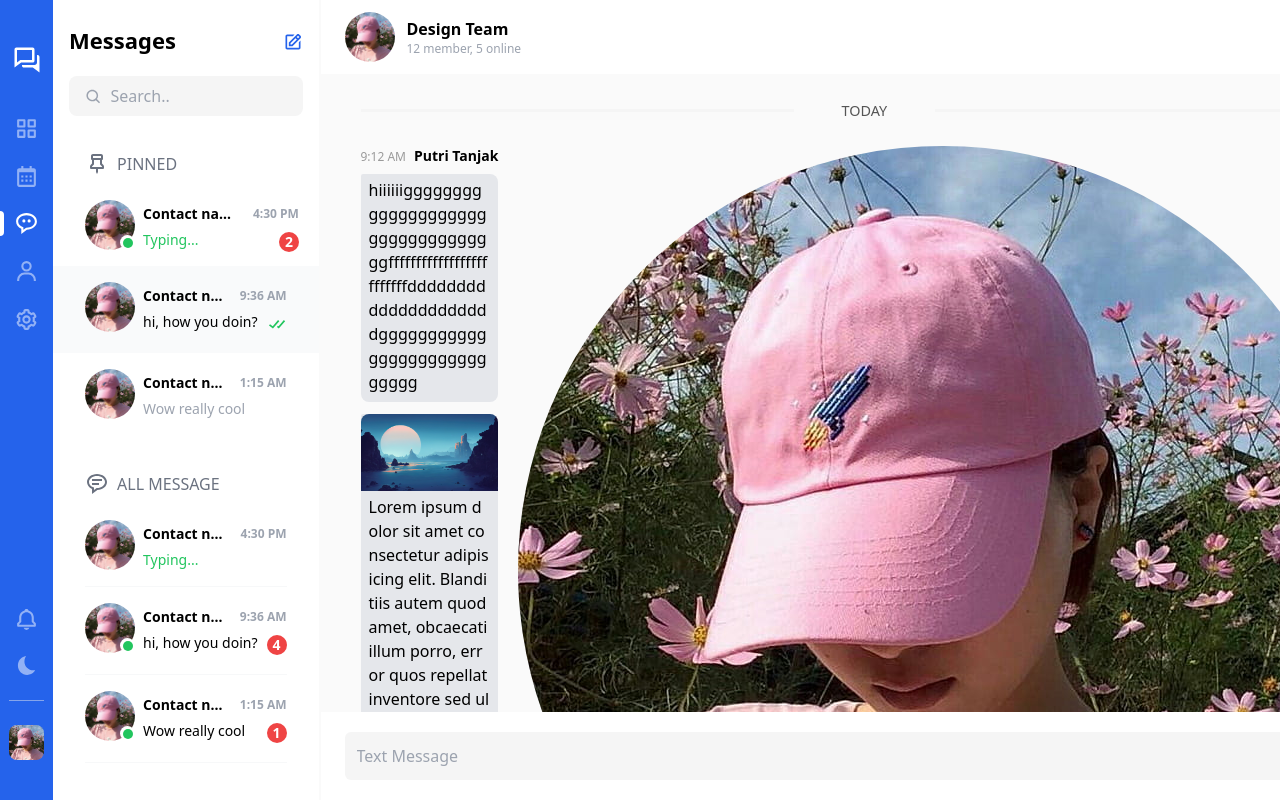
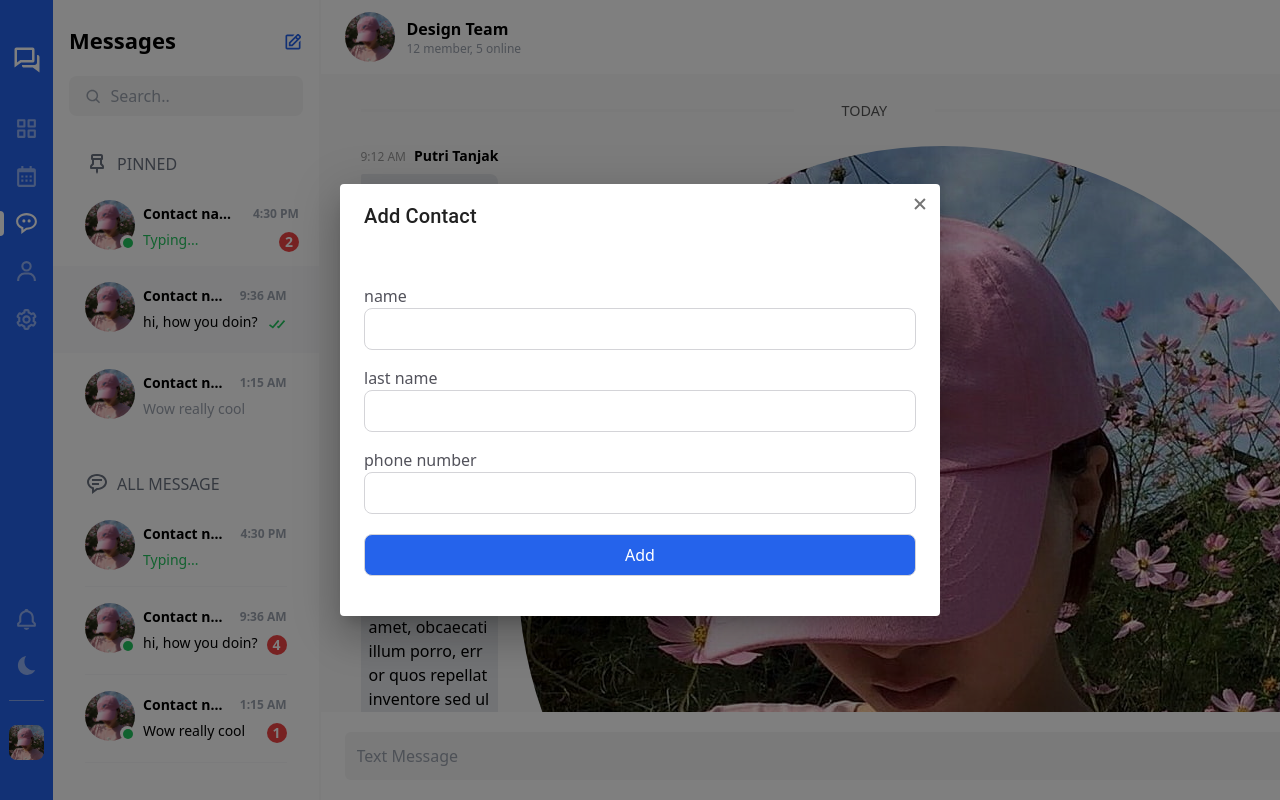
Before and after one commit to fatemeh19/mychat, a Next.js app in the folder frontend/: page / in a window 1280 px wide. Both pictures are taken after a click on the icon 26 px from the left and 271 px from the top of the page. Shown: the top 800 px of the page. Built offline with nearby package versions, Linux system fonts and the light colour scheme.

Commit message:
add Contact form

```diff
--- a/frontend/package.json
+++ b/frontend/package.json
@@ -9,6 +9,9 @@
     "lint": "next lint"
   },
   "dependencies": {
+    "@emotion/react": "^11.11.1",
+    "@emotion/styled": "^11.11.0",
+    "@mui/material": "^5.13.4",
     "@reduxjs/toolkit": "^1.9.5",
     "@types/node": "20.1.4",
     "@types/react": "18.2.6",
--- a/frontend/src/components/Icons/home/HomeIcons.tsx
+++ b/frontend/src/components/Icons/home/HomeIcons.tsx
@@ -9,7 +9,8 @@ import { BiMessageRoundedDots } from "react-icons/bi";
 import { IoIosMoon } from "react-icons/io";
 import { IoIosSunny } from "react-icons/io";
 import { BiCog } from "react-icons/bi";
-
+import {useState} from 'react';
+import Contact from "../../contact";
 
 export  function CalenderIcon(){
 
@@ -37,11 +38,15 @@ export  function ChatIcon(){
 
 
 export  function ContactsIcon(){
-
+    const [open,setOpen]=useState(false)
+    const handleOpen=()=>{
+        setOpen(!open)
+    }
     return (
 
         <div className="flex justify-center home-icons py-5">
-            <BiUser className="text-white h-icon cursor-pointer opacity-[.5] w-[30px] h-[30px]" />
+            <BiUser className="text-white h-icon cursor-pointer opacity-[.5] w-[30px] h-[30px]" onClick={()=>{setOpen(true)}} />
+            <Contact open={open} handleOpen={handleOpen} />
         </div>
 
     )
--- /dev/null
+++ b/frontend/src/components/contact/addContactForm.tsx
@@ -0,0 +1,78 @@
+import { Form, withFormik } from "formik";
+import * as yup from 'yup'
+import Input from "../auth/input";
+import { createRef } from "react";
+
+
+interface addContactFormProps {
+    name: string,
+    lastName:string,
+    phone: string
+}
+
+let btn: any;
+let add: () => void
+
+const AddContactFormInner = (props: any) => {
+    btn = createRef<HTMLButtonElement>()
+
+    add = () => {}
+
+    return (
+
+          <Form className=" w-full">
+
+                 <Input name='name' label="name" />
+                 <Input name='last-name' label="last name" />
+                 <Input name="phone" label="phone number" />
+
+                 <div className="my-5">
+                     <button
+                         ref={btn}
+                         id="add-contact"
+                         name="add contact"
+                         type='submit'
+                        className="w-full cursor-pointer bg-blue-600 hover:bg-blue-800 transition-all duration-150 text-white border border-zinc-300 px-3 py-2 outline-none rounded-lg "
+                     >Add</button>
+                 </div>
+          </Form>
+
+    );
+}
+
+const phoneRegExp = /^((\\+[1-9]{1,4}[ \\-]*)|(\\([0-9]{2,3}\\)[ \\-]*)|([0-9]{2,4})[ \\-]*)*?[0-9]{3,4}?[ \\-]*[0-9]{3,4}?$/
+
+const addContactFormValidationSchema = yup.object().shape({
+    name: yup.string().required().min(3, 'Atleast enter 3 words'),
+    phone: yup.string().required().matches(phoneRegExp, 'Phone number is not valid'),
+})
+
+interface addContactFormValue {
+    name?: string,
+    lastName?:string,
+    phone?: Number | '',
+
+}
+
+const AddContactForm = withFormik<addContactFormValue,addContactFormProps>({
+    mapPropsToValues: props => {
+        return {
+            name: '',
+            lastName: '',
+            phone: '',
+        }
+    },
+    validationSchema: addContactFormValidationSchema,
+    handleSubmit: async (values, { props }) => {
+        try {
+            if (true) {
+                btn.addEventListener('onClick', add());
+            }
+        } catch (error) {
+            console.log(error)
+        }
+    }
+
+})(AddContactFormInner)
+
+export default AddContactForm;
--- /dev/null
+++ b/frontend/src/components/contact/index.tsx
@@ -0,0 +1,35 @@
+'use client'
+
+import {
+  Dialog,
+  DialogTitle,
+  DialogContent,
+  Box,
+  IconButton,
+} from '@mui/material';
+import { BiX } from "react-icons/bi";
+import AddContactForm from "./addContactForm";
+
+const Contact = (props: any) => {
+    const {open,handleOpen} =props;
+    return (
+      <Dialog open={open} maxWidth="sm" fullWidth>
+        <DialogTitle>Add Contact</DialogTitle>
+        <Box position="absolute" top={0} right={0}
+          onClick={handleOpen}
+        >
+          <IconButton >
+            <BiX  />
+          </IconButton>
+        </Box>
+        <DialogContent>
+            <AddContactForm />
+        </DialogContent>
+
+      </Dialog>
+    );
+
+
+}
+
+export default Contact;
--- a/frontend/src/components/mainPage/leftSideMainPage/chatList/index.tsx
+++ b/frontend/src/components/mainPage/leftSideMainPage/chatList/index.tsx
@@ -1,19 +1,19 @@
 "use client"
 
 
-import SearchBox from './searchBox'
+import SearchBox from './searchBox';
 import { BiPin } from "react-icons/bi";
 import { BiEdit } from "react-icons/bi";
 import { BiMessageRoundedDetail } from "react-icons/bi";
 import ChatContactBox from './chatContactBox';
-
 export default function ChatList(){
 
     return (
         <div className="h-screen  bg-white  charListContainer overflow-none  min-w-full dark:bg-[rgb(36,36,36)]">
             <div className="flex relative px-8 pt-5">
                 <h1 className="text-4xl font-bold	dark:text-white">Messages</h1>
-                <BiEdit className="text-[#2563eb] absolute right-4 cursor-pointer top-8 text-xl" />
+                <BiEdit className="text-[#2563eb] absolute right-4 cursor-pointer top-8 text-xl"  />
+
             </div>
 
             <SearchBox  />
--- a/frontend/src/components/mainPage/leftSideMainPage/index.tsx
+++ b/frontend/src/components/mainPage/leftSideMainPage/index.tsx
@@ -7,6 +7,7 @@ export default function LeftSideMainPage(){
     console.log(localStorage.getItem('token'))
     return (
         <div className="grid grid-cols-6">
+
             <div className="col-span-1">
                 <SideBar />
             </div>
```
Also changed, not shown: 1 other file (tests, documents, lock files or other folders).
